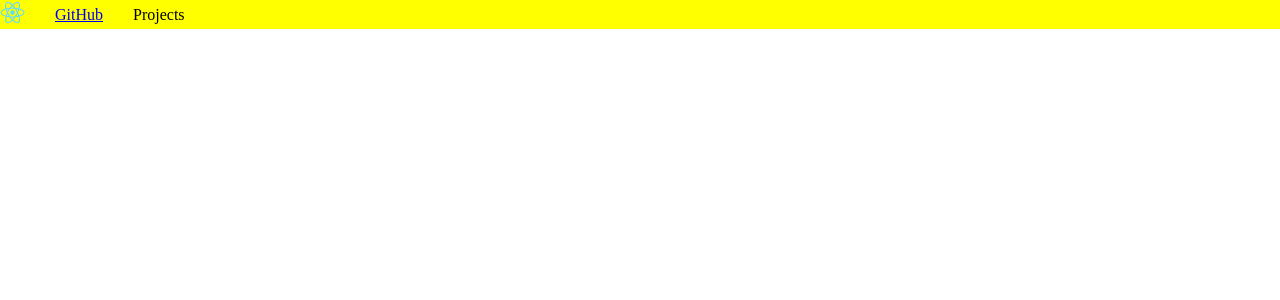
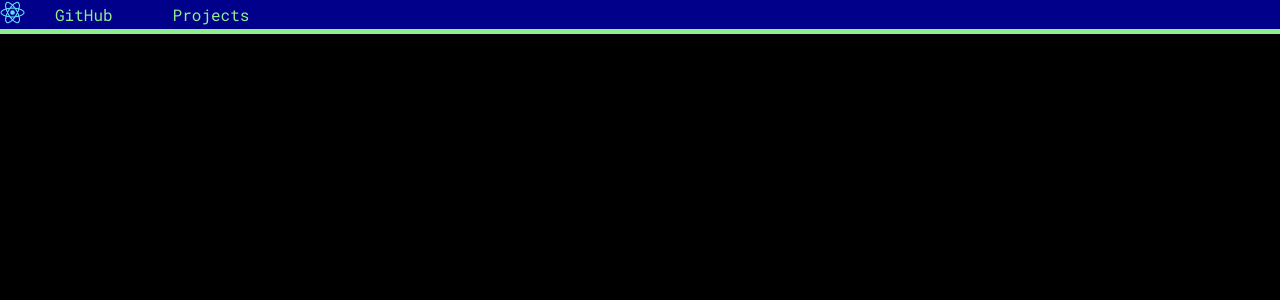
Before and after one commit to DerenB/react-snippets, a React (Create React App) app: page / in a window 1280 px wide. Shown: the top 300 px of the page. Built offline with nearby package versions, Linux system fonts and the light colour scheme.

Commit message:
Working on NavBar

```diff
--- a/public/index.html
+++ b/public/index.html
@@ -10,34 +10,14 @@
       content="Web site created using create-react-app"
     />
     <link rel="apple-touch-icon" href="%PUBLIC_URL%/logo192.png" />
-    <!--
-      manifest.json provides metadata used when your web app is installed on a
-      user's mobile device or desktop. See https://developers.google.com/web/fundamentals/web-app-manifest/
-    -->
     <link rel="manifest" href="%PUBLIC_URL%/manifest.json" />
-    <!--
-      Notice the use of %PUBLIC_URL% in the tags above.
-      It will be replaced with the URL of the `public` folder during the build.
-      Only files inside the `public` folder can be referenced from the HTML.
-
-      Unlike "/favicon.ico" or "favicon.ico", "%PUBLIC_URL%/favicon.ico" will
-      work correctly both with client-side routing and a non-root public URL.
-      Learn how to configure a non-root public URL by running `npm run build`.
-    -->
+    <link rel="preconnect" href="https://fonts.googleapis.com">
+    <link rel="preconnect" href="https://fonts.gstatic.com" crossorigin>
+    <link href="https://fonts.googleapis.com/css2?family=Roboto+Mono:ital,wght@0,100;0,200;0,300;0,400;0,500;0,600;0,700;1,100;1,200;1,300;1,400;1,500;1,600;1,700&display=swap" rel="stylesheet">
     <title>React Snippets</title>
   </head>
   <body>
     <noscript>You need to enable JavaScript to run this app.</noscript>
     <div id="root"></div>
-    <!--
-      This HTML file is a template.
-      If you open it directly in the browser, you will see an empty page.
-
-      You can add webfonts, meta tags, or analytics to this file.
-      The build step will place the bundled scripts into the <body> tag.
-
-      To begin the development, run `npm start` or `yarn start`.
-      To create a production bundle, use `npm run build` or `yarn build`.
-    -->
   </body>
 </html>
--- a/src/styles/header.css
+++ b/src/styles/header.css
@@ -2,24 +2,23 @@
     display: flex;
     flex-direction: row;
     align-items: center;
-    background-color: yellow;
+    background-color: darkblue;
     list-style: none;
+    font-family: 'Roboto Mono', monospace;
+    border-bottom: 5px solid lightgreen;
 }
 
 #navbar-image {
     width: 25px;
     height: 25px;
+    background-color: darkblue;
 }
 
-.navbar li {
+.navbar li, a {
     margin-right: 30px;
-}
-
-.navbar-projects:hover > .navbar-list-projects,
-.navbar-list-projects:hover {
-    visibility: visible;
-    opacity: 1;
-    display: block;
+    color: lightgreen;
+    background-color: darkblue;
+    text-decoration: none;
 }
 
 .navbar-list-projects {
@@ -32,6 +31,18 @@
     background-color: blue;
 }
 
+.navbar a:hover {
+    cursor: pointer;
+    color: black;
+    background-color: lightgreen;
+}
+
+.navbar li:hover, .navbar-list-projects:hover {
+    visibility: visible;
+    opacity: 1;
+    display: block;
+}
+
 .project-list-item {
     color: red;
 }
--- a/src/styles/mainPage.css
+++ b/src/styles/mainPage.css
@@ -1,4 +1,5 @@
 * {
     padding: 0;
     margin: 0;
+    background-color: black;
 }
```
